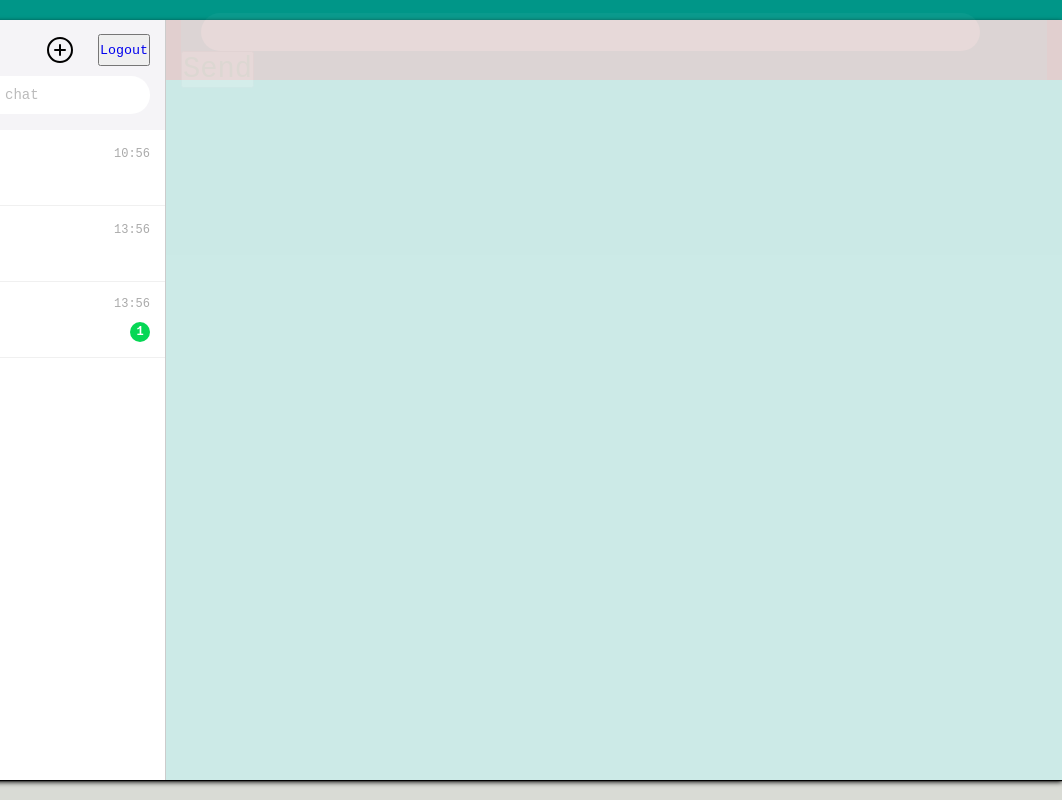
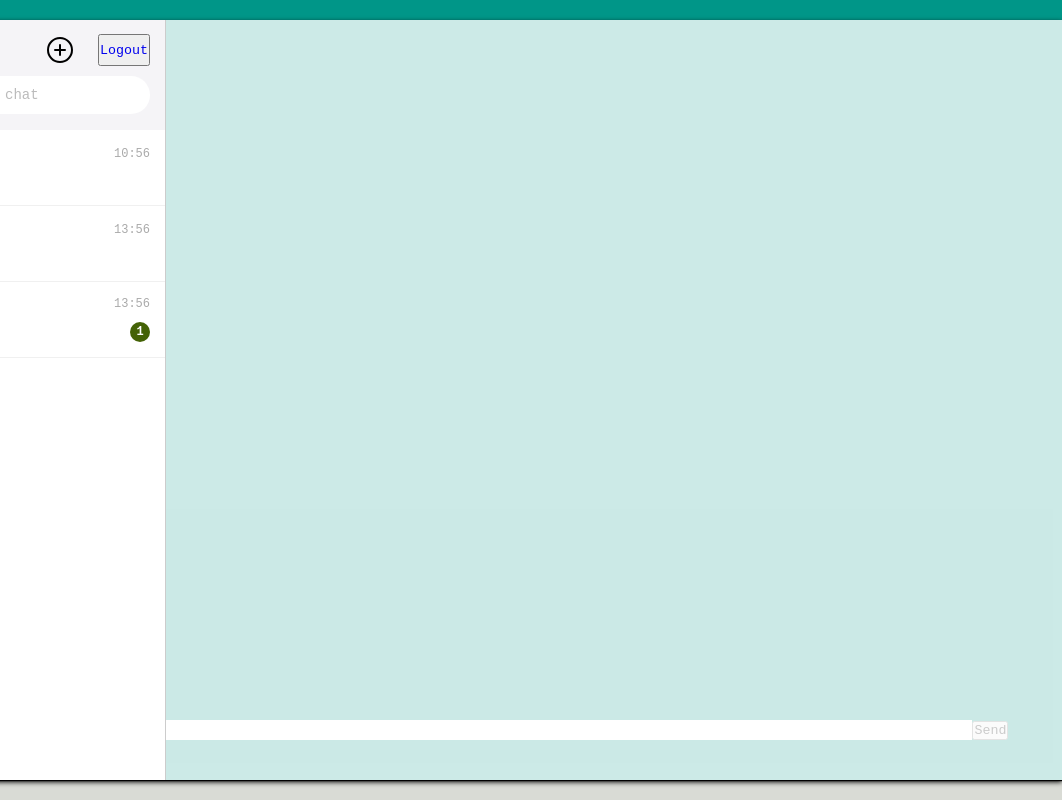
Before and after one commit to nguyenminh8201/LtFrontEnd_Nhom25, a website: page HomePage.html in a window 1280 px wide. Shown: the full height of the page, 218-1280 px from the left. Drawn offline with nearby package versions, Linux system fonts and the light colour scheme; no server answers.

Commit message:
Add files via upload
add input css

```diff
--- a/HomePage.css
+++ b/HomePage.css
@@ -197,7 +197,7 @@ margin-left: 22px;
 
 }
 .message_p b{
-    background: #06d755;
+    background: rgb(68, 98, 6);
     color: #fff;
     min-width: 20px;
     height: 20px;
@@ -207,30 +207,15 @@ margin-left: 22px;
     align-items: center;
     font-size: 0.75em;
 }
-.chatbox-input{
-    position: relative;
-    width: 100% ;
-    height: 60px;
-    background: rgb(108, 21, 21);
-    padding: 15px;
-    display: flex;
-    justify-content: space-between;
-    align-items: center;
+.rightSide form {
+    padding-top: 700px;
+}
+.rightSide  input{
 
+    width: 90%;
+    outline: none;
+    border: none;
+    padding: 6px;
+    height: 20px;
 
 }
-.chatbox-input input{
-    position: relative;
-    width: 90%;
-    margin: 0 20px;
-    padding: 10px 20px;
-    border: none;
-    outline: none;
-    border-radius: 30px;
-    font-size: 1em;
-}
-.chatbox-input button{
-    cursor: pointer;
-    font-size: 1.8em;
-    color: #06d755;
-}
--- a/HomePage.html
+++ b/HomePage.html
@@ -1,4 +1,5 @@
 <!DOCTYPE html>
+<html lang="en">
 <html>
     <head>
         <title>App Chat </title>
@@ -79,14 +80,12 @@
                 </div>
 
             </div>
-            <div class="rightSide">
-                <div class="chatbox-input">
+                    <div class="rightSide">
+                        <form  action="">
+                          <input type="text" id="mess" autocomplete="off"><button>Send</button>
+                        </form>
 
-                    <div class="rightSide">
-                        <ul id="messages"></ul>
-                        <form id="form" action="">
-                          <input type="text" id="input" autocomplete="off" /><button>Send</button>
-                        </form>
+                    </div>
                         <script src="/socket.io/socket.io.js"></script>
                         <script src="https://cdn.socket.io/socket.io-1.0.0.js" ></script>
                         <!-- <script src="http://yournodeserver/socket.io/socket.io.js"></script> -->
@@ -98,11 +97,9 @@
                 </script>
 
 
-                    </div>
-                </div>
-            </div>
 
         <script type="module" src="https://unpkg.com/ionicons@5.5.2/dist/ionicons/ionicons.esm.js"></script>
 <script nomodule src="https://unpkg.com/ionicons@5.5.2/dist/ionicons/ionicons.js"></script>
     </body>
 </html>
+</html>
--- a/index.js
+++ b/index.js
@@ -7,7 +7,7 @@ const io = new Server(server);
 
 
 app.get('/', (req, res) => {
-    res.sendFile(__dirname + 'Homepage.html');
+    res.sendFile(__dirname + '/HomePage.html');
 });
 io.on('connection', (socket) => {
     console.log('a user connected');
--- a/package.json
+++ b/package.json
@@ -13,7 +13,7 @@
   "author": "Triet",
   "license": "ISC",
   "dependencies": {
-    "express": "^4.18.1",
+    "express": "^4.15.2",
     "socket.io": "^4.5.1",
     "socket.io-client": "^4.5.1"
   }
```
Also changed, not shown: 1 other file.
